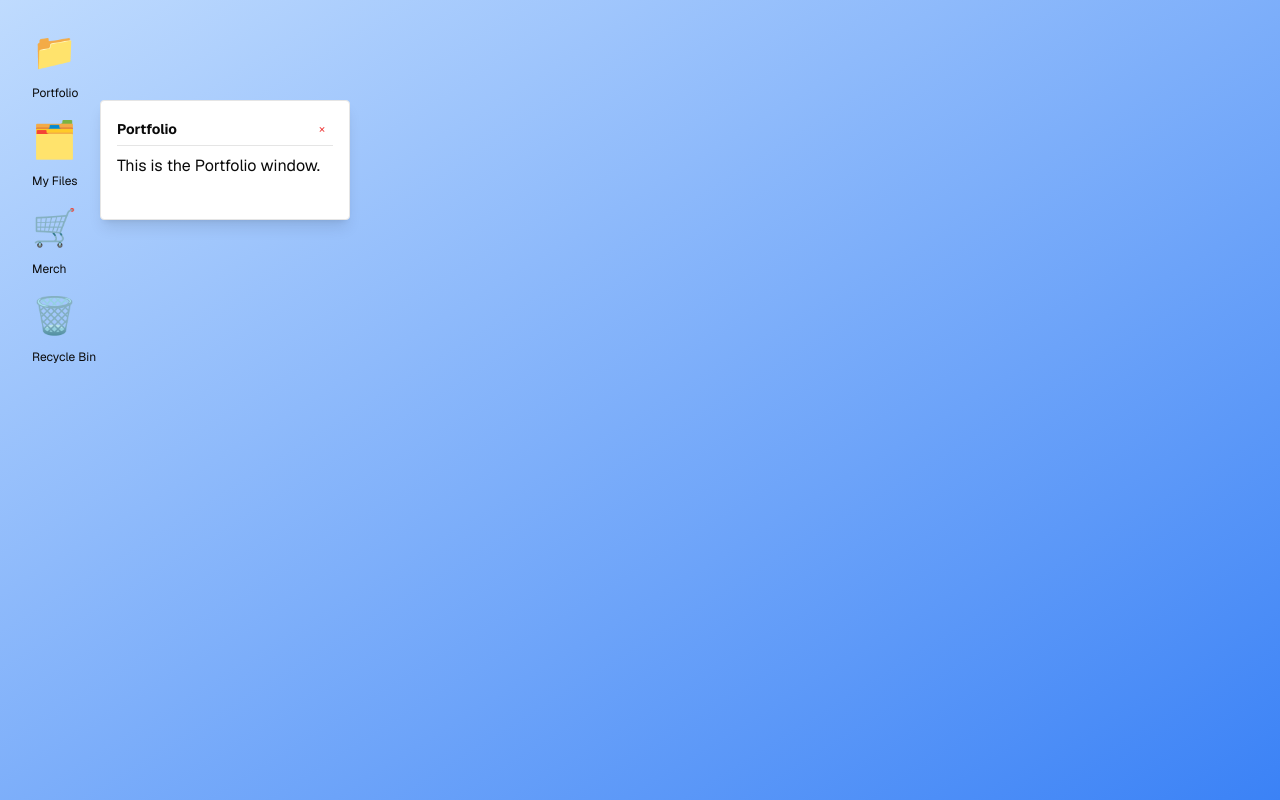
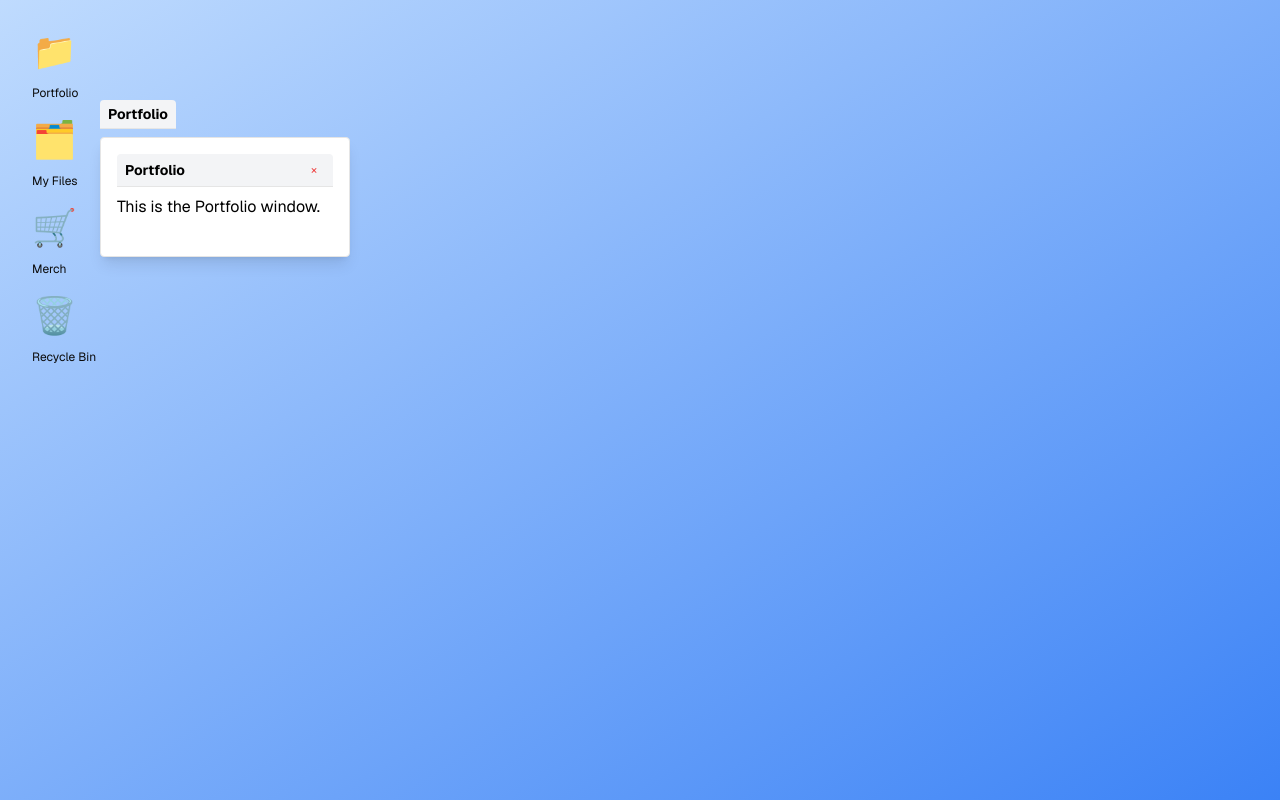
Before and after one commit to Nikathedoodler/Studio-64-project, a Next.js app: page / in a window 1280 px wide. Both pictures are taken after a click on the button "Portfolio". Built offline with nearby package versions, Linux system fonts and the light colour scheme.

Commit message:
fixed draggable windows

```diff
--- a/app/page.tsx
+++ b/app/page.tsx
@@ -80,6 +80,13 @@ export default function Desktop() {
                                 left: win.position.x,
                                 top: win.position.y,
                             }}
+                            dragHandle={
+                                <div className="flex justify-between text-black items-center mb-2 border-b pb-1 cursor-move select-none bg-gray-100 rounded-t px-2 py-1">
+                                    <span className="font-bold text-sm">
+                                        {win.label}
+                                    </span>
+                                </div>
+                            }
                         >
                             <Window
                                 title={win.label}
@@ -88,6 +95,29 @@ export default function Desktop() {
                                         prev.filter((w) => w.id !== win.id)
                                     )
                                 }
+                                renderHeader={(handleProps) => (
+                                    <div
+                                        className="flex justify-between items-center mb-2 border-b pb-1 cursor-move select-none bg-gray-100 rounded-t px-2 py-1"
+                                        {...handleProps}
+                                    >
+                                        <span className="font-bold text-sm">
+                                            {win.label}
+                                        </span>
+                                        <button
+                                            onClick={() =>
+                                                setOpenWindows((prev) =>
+                                                    prev.filter(
+                                                        (w) => w.id !== win.id
+                                                    )
+                                                )
+                                            }
+                                            className="text-xs text-red-500 hover:underline px-2 py-1"
+                                            aria-label="Close window"
+                                        >
+                                            ×
+                                        </button>
+                                    </div>
+                                )}
                             >
                                 <div>This is the {win.label} window.</div>
                             </Window>
--- a/components/DraggableWindow.tsx
+++ b/components/DraggableWindow.tsx
@@ -1,16 +1,18 @@
 import { useDraggable } from '@dnd-kit/core';
-import React from 'react';
+import React, { ReactElement } from 'react';
 
 interface DraggableWindowProps {
     id: string;
     children: React.ReactNode;
     style?: React.CSSProperties;
+    dragHandle: ReactElement;
 }
 
 const DraggableWindow: React.FC<DraggableWindowProps> = ({
     id,
     children,
     style,
+    dragHandle,
 }) => {
     const { attributes, listeners, setNodeRef, transform } = useDraggable({
         id,
@@ -25,13 +27,15 @@ const DraggableWindow: React.FC<DraggableWindowProps> = ({
         zIndex: 10,
     };
 
+    // Clone the dragHandle and inject listeners/attributes
+    const handle = React.cloneElement(dragHandle, {
+        ...listeners,
+        ...attributes,
+    });
+
     return (
-        <div
-            ref={setNodeRef}
-            style={windowStyle}
-            {...listeners}
-            {...attributes}
-        >
+        <div ref={setNodeRef} style={windowStyle}>
+            {handle}
             {children}
         </div>
     );
--- a/components/Window.tsx
+++ b/components/Window.tsx
@@ -4,9 +4,25 @@ interface WindowProps {
     title: string;
     onClose: () => void;
     children: React.ReactNode;
+    renderHeader?: (
+        handleProps: React.HTMLAttributes<HTMLDivElement>
+    ) => React.ReactNode;
 }
 
-const Window: React.FC<WindowProps> = ({ title, onClose, children }) => {
+const Window: React.FC<WindowProps> = ({
+    title,
+    onClose,
+    children,
+    renderHeader,
+}) => {
+    if (renderHeader) {
+        return (
+            <div className="absolute bg-white text-black border rounded shadow-lg p-4 min-w-[250px] min-h-[120px]">
+                {renderHeader({})}
+                <div>{children}</div>
+            </div>
+        );
+    }
     return (
         <div className="absolute bg-white border rounded shadow-lg p-4 min-w-[250px] min-h-[120px]">
             <div className="flex justify-between items-center mb-2 border-b pb-1">
```
